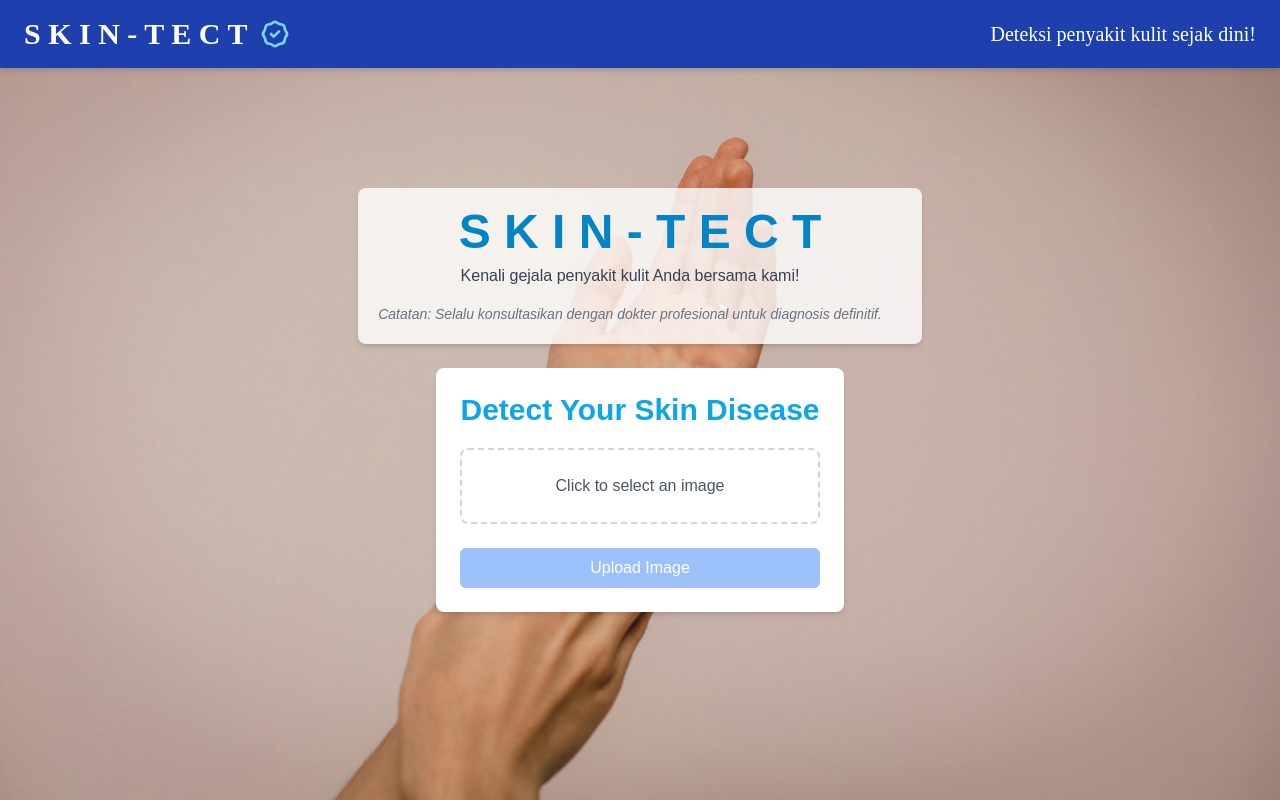
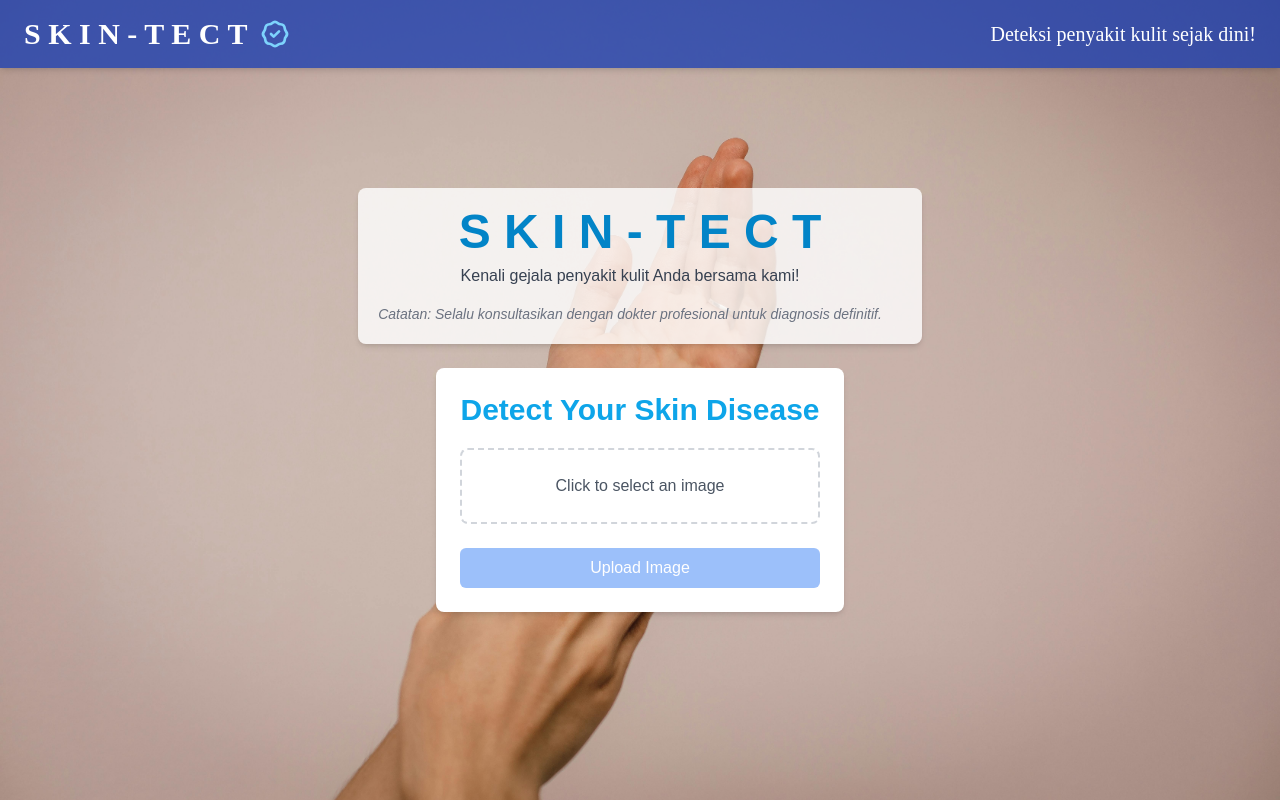
Before and after one commit to bintangharry123/tktb-frontend, a Next.js app: page / in a window 1280 px wide. Built offline with nearby package versions, Linux system fonts and the light colour scheme.

Commit message:
feat: commit changes

```diff
--- a/app/page.js
+++ b/app/page.js
@@ -27,10 +27,14 @@ export default function HomePage() {
     setResultData(data.result)
   };
 
+
+
+
   return (
     <div className="min-h-screen bg-[url('/pexels-juanpphotoandvideo-1242349.jpg')] bg-cover bg-center flex items-center justify-center">
+       <div className="centered">
       {/* Navigation Header */}
-      <div className="bg-blue-800 text-white py-4 px-6 shadow-md fixed top-0 left-0 w-full z-10 flex items-center justify-between">
+      <div className="bg-blue-800/80 text-white py-4 px-6 shadow-md fixed top-0 left-0 w-full z-10 flex items-center justify-between">
         <div className="flex items-center space-x-3">
           <h1
             style={{
@@ -63,6 +67,7 @@ export default function HomePage() {
         >
           Deteksi penyakit kulit sejak dini!
         </h1>
+      </div>
       </div>
 
       <div className="flex flex-col items-center justify-center space-y-6 px-4 w-full">
```
